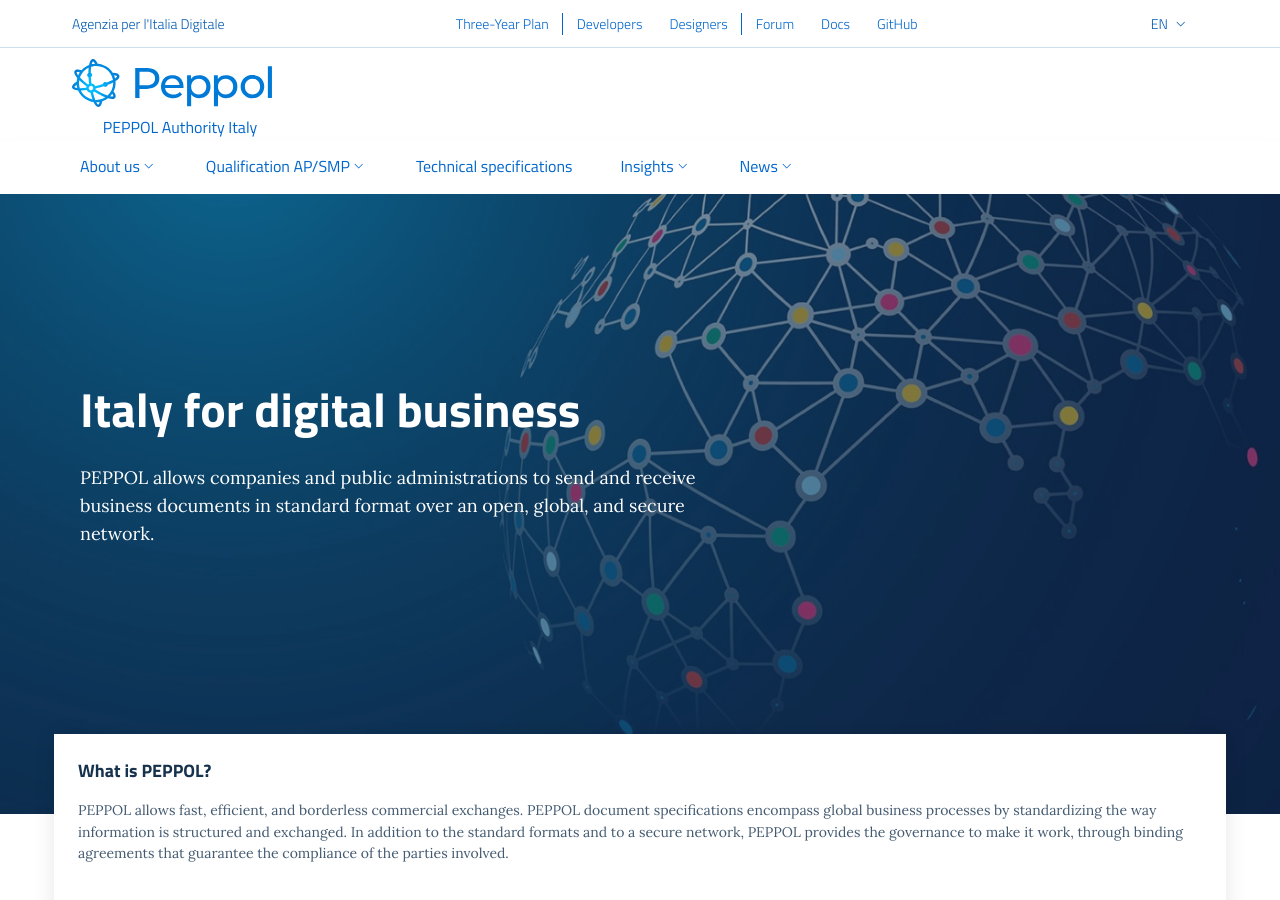
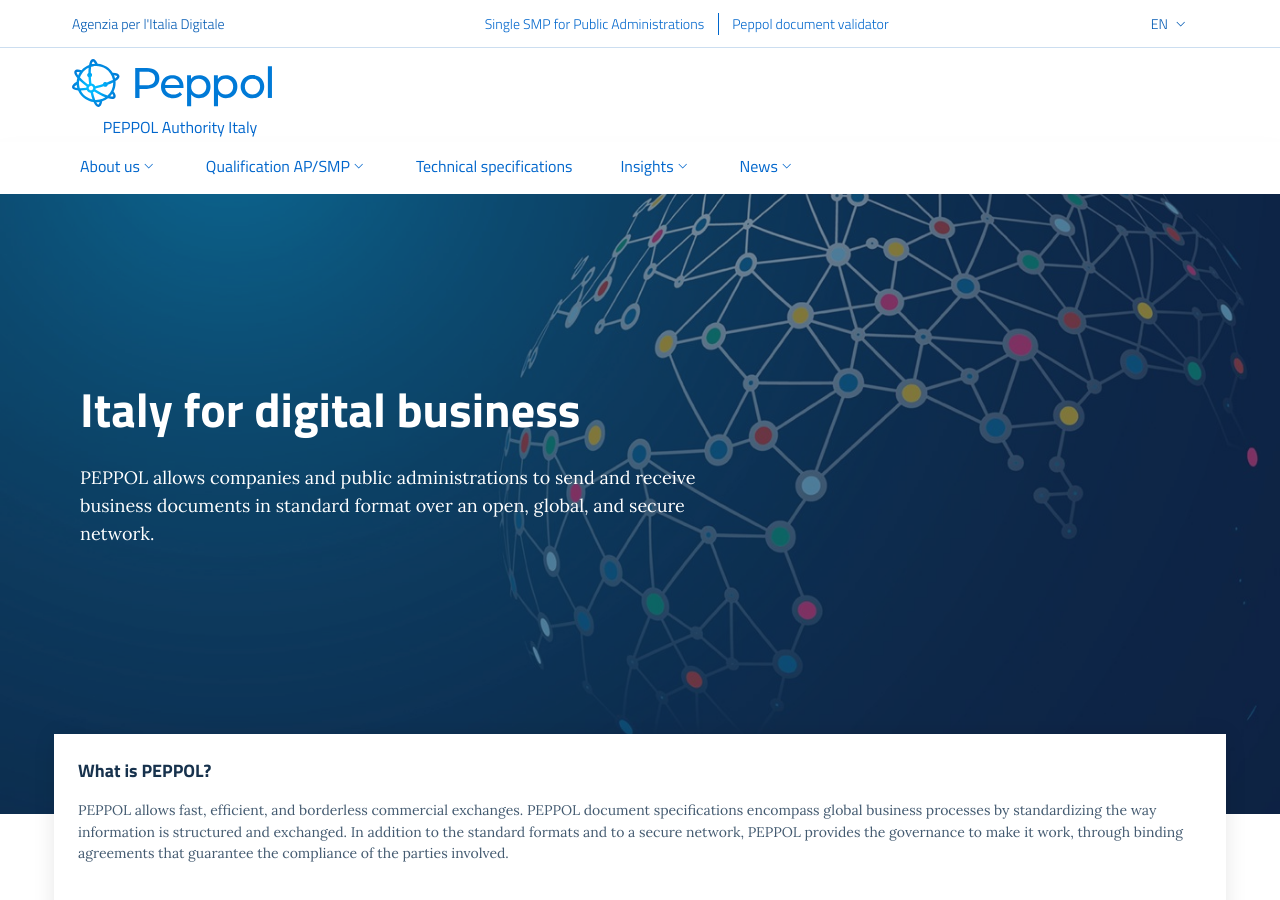
Before and after one commit to realeroberto/peppol.agid.gov.it, a Jekyll site: the page built from en/index.md, in a window 1280 px wide and 900 px high. Built offline with Jekyll 4.4.1, drawn with Linux system fonts in a browser that asks for light colours; comment, search, counter and statistics services are not loaded.

Commit message:
Edit header

```diff
--- a/_data/t.yml
+++ b/_data/t.yml
@@ -120,6 +120,9 @@
 pec:
   en: "PEC"
   it: "PEC"
+peppol-validator:
+  en: "Peppol document validator"
+  it: "Validazione documenti Peppol"
 phone-number:
   en: "Phone Number"
   it: "Telefono"
@@ -135,6 +138,9 @@
 selection:
   en: "Selection"
   it: "Selezione"
+single-public-smp:
+  en: "Single SMP for Public Administrations"
+  it: "SMP Unico per la PA"
 slim-nav:
   en: "institutional websites navigation"
   it: "navigazione siti istituzionali"
--- a/_includes/header/header-slim.html
+++ b/_includes/header/header-slim.html
@@ -18,6 +18,13 @@
 
                 <ul class="navbar-nav ml-auto mr-0 border-right-0">
                   <li class="nav-item nav-item-w-divider">
+                    <a aria-label="{{ site.data.t.single-public-smp[page.lang] }} - {{ site.data.t.external-link[page.lang] }}" title="{{ site.data.t.external-link[page.lang] }}" class="nav-link" href="https://peppol-smp.agid.gov.it/ipa/">{{ site.data.t.single-public-smp[page.lang] }}</a>
+                  </li>
+                  <li class="nav-item">
+                    <a aria-label="{{ site.data.t.peppol-validator[page.lang] }} - {{ site.data.t.external-link[page.lang] }}" title="{{ site.data.t.external-link[page.lang] }}" class="nav-link" href="https://peppol-validator.agid.gov.it/">{{ site.data.t.peppol-validator[page.lang] }}</a>
+                  </li>
+                    {% comment %}
+                  <li class="nav-item nav-item-w-divider">
                     <a aria-label="{{ site.data.t.3y-plan[page.lang] }} - {{ site.data.t.external-link[page.lang] }}" title="{{ site.data.t.external-link[page.lang] }}" class="nav-link" href="https://pianotriennale-ict.italia.it/">{{ site.data.t.3y-plan[page.lang] }}</a>
                   </li>
                   <li class="nav-item">
@@ -37,6 +44,7 @@
                   <li class="nav-item">
                     <a aria-label="GitHub - {{ site.data.t.external-link[page.lang] }}" title="{{ site.data.t.external-link[page.lang] }}" class="nav-link" href="https://github.com/italia/">GitHub</a>
                   </li>
+                    {% endcomment %}
                 </ul>
               </div>
             </nav>
```
